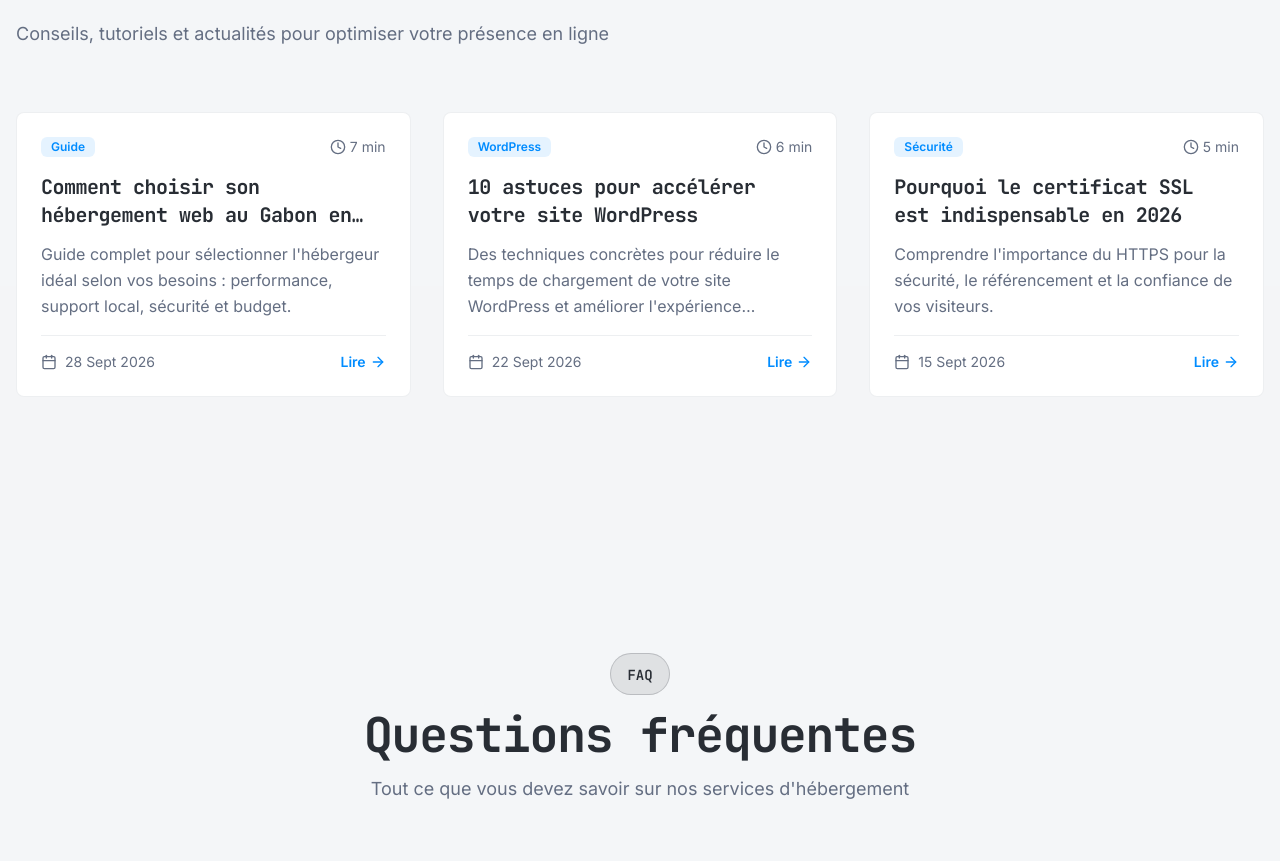
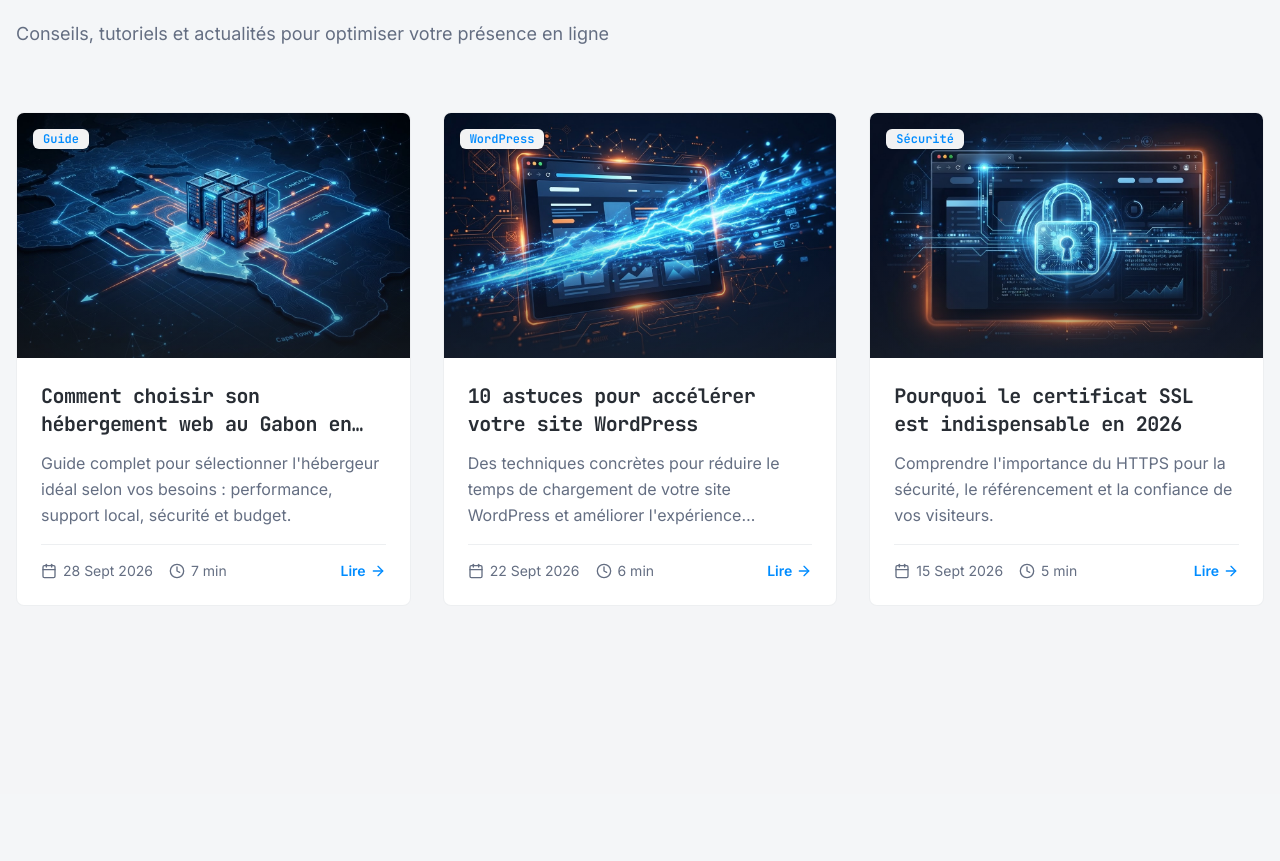
Before and after one commit to brice214/sg-6b163f7e-d25b-45da-95b7-a0681ea5011c-1791216779, a Next.js app: page / in a window 1280 px wide. Shown: the part 5049-5910 px from the top of the page. Built offline with nearby package versions, Linux system fonts and the light colour scheme.

Commit message:
feat(ui): add featured image and zoom effect to blog cards

```diff
--- a/src/components/homepage/BlogPreview.tsx
+++ b/src/components/homepage/BlogPreview.tsx
@@ -65,20 +65,22 @@ export function BlogPreview() {
           {articles.map((article, index) => (
             <Card
               key={article.slug}
-              className="group overflow-hidden border-border/50 hover:border-primary/50 transition-all duration-300 hover:shadow-card-hover animate-slide-up"
+              className="group overflow-hidden border-border/50 hover:border-primary/50 transition-all duration-300 hover:shadow-card-hover animate-slide-up p-0"
               style={{ animationDelay: `${index * 100}ms` }}
             >
+              <Link href={`/blog/${article.slug}`} className="block relative aspect-[16/10] overflow-hidden bg-muted">
+                <img
+                  src={article.coverImage}
+                  alt={article.coverImageAlt}
+                  className="w-full h-full object-cover transition-transform duration-500 group-hover:scale-105"
+                />
+                <div className="absolute inset-0 bg-gradient-to-t from-foreground/40 via-transparent to-transparent" />
+                <Badge className="absolute top-4 left-4 bg-card/95 text-primary border-0 shadow-sm backdrop-blur-sm font-mono">
+                  {article.category}
+                </Badge>
+              </Link>
+
               <div className="p-6">
-                <div className="flex items-center justify-between mb-4">
-                  <Badge variant="secondary" className="bg-primary/10 text-primary border-0">
-                    {article.category}
-                  </Badge>
-                  <div className="flex items-center gap-1 text-sm text-muted-foreground">
-                    <Clock className="h-4 w-4" />
-                    <span>{article.readTime ?? "5 min"}</span>
-                  </div>
-                </div>
-
                 <h3 className="text-xl font-mono font-bold text-foreground mb-3 group-hover:text-primary transition-colors line-clamp-2">
                   <Link href={`/blog/${article.slug}`}>
                     {article.title}
@@ -90,9 +92,15 @@ export function BlogPreview() {
                 </p>
 
                 <div className="flex items-center justify-between pt-4 border-t border-border/50">
-                  <div className="flex items-center gap-2 text-sm text-muted-foreground">
-                    <Calendar className="h-4 w-4" />
-                    <span>{article.date}</span>
+                  <div className="flex items-center gap-4 text-sm text-muted-foreground">
+                    <span className="flex items-center gap-1.5">
+                      <Calendar className="h-4 w-4" />
+                      {article.date}
+                    </span>
+                    <span className="flex items-center gap-1.5">
+                      <Clock className="h-4 w-4" />
+                      {article.readTime ?? "5 min"}
+                    </span>
                   </div>
 
                   <Link
```
